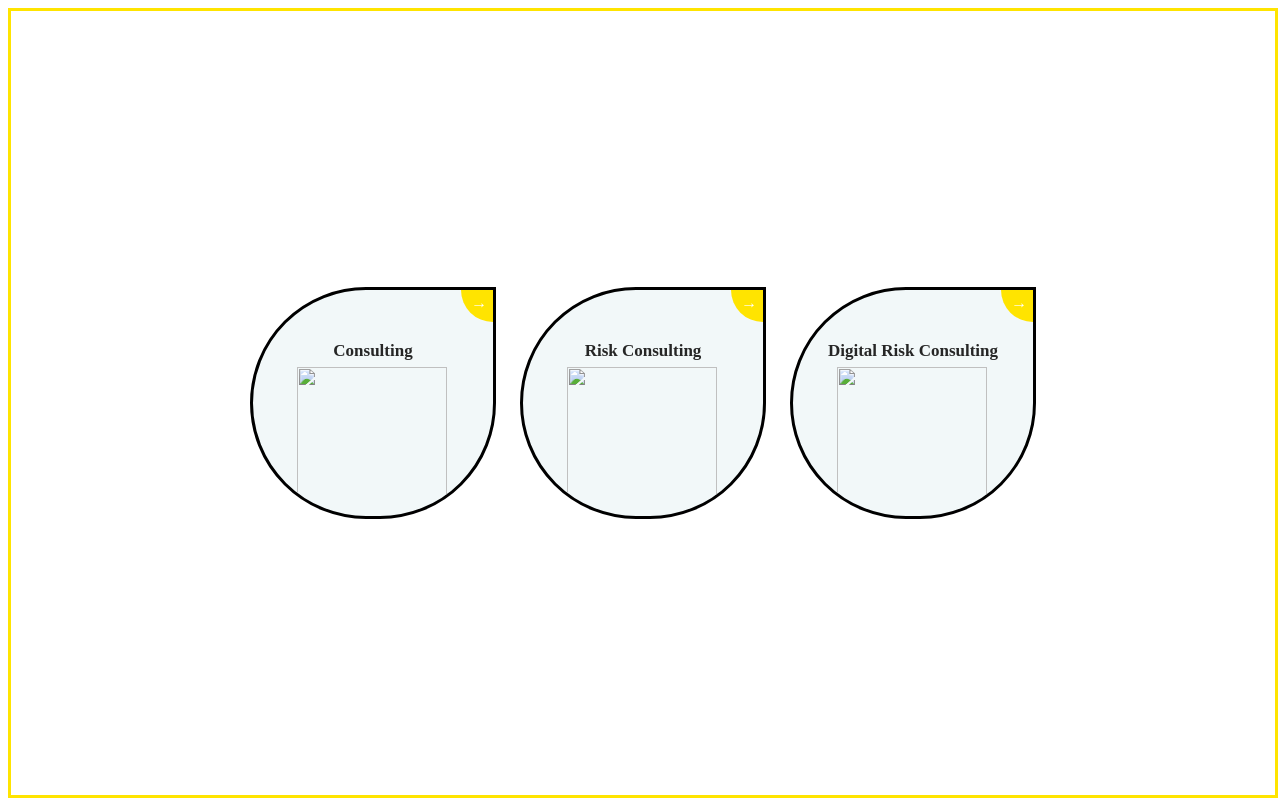
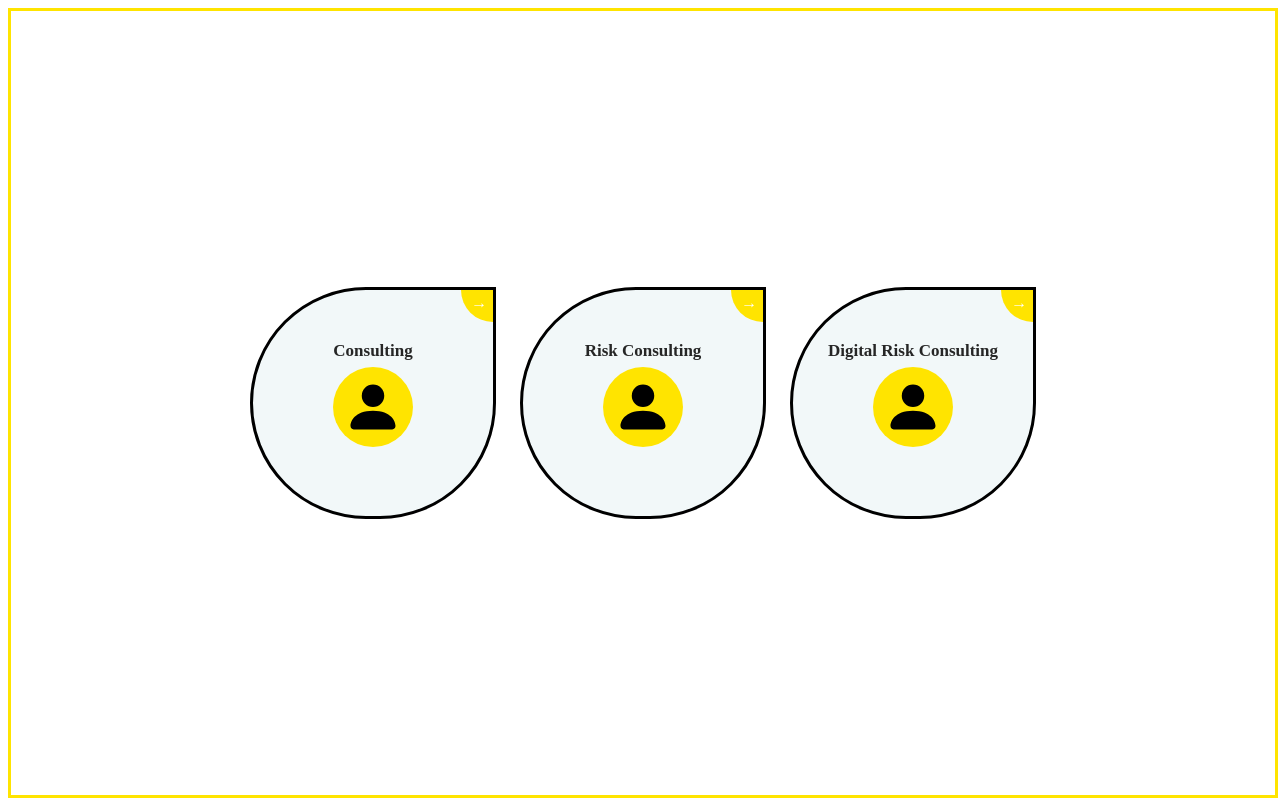
Before and after one commit to vickyvyberD/vickycyberD.github.io, a plain HTML site: page index.html in a window 1280 px wide. Shown: the top 800 px of the page. Drawn offline with Linux system fonts and the light colour scheme.

Commit message:
Update index.html

```diff
--- a/index.html
+++ b/index.html
@@ -311,8 +311,13 @@
     <div class="container" class="erf-sec">
         <a class="card1" href="#" data-erfsecitem="button1">
             <h3 style="text-align:center">Consulting</h3>
-            <img src=""
-                style="width:150px;padding-left:20px">
+            <div class="icon">
+                        <ion-icon name="graduate-outline"><svg xmlns="http://www.w3.org/2000/svg" width="60" height="60"
+                                fill="black" class="bi bi-person-fill" viewBox="0 0 16 16">
+                                <path d="M3 14s-1 0-1-1 1-4 6-4 6 3 6 4-1 1-1 1H3Zm5-6a3 3 0 1 0 0-6 3 3 0 0 0 0 6Z">
+                                </path>
+                            </svg></ion-icon>
+                    </div>
             <div class="go-corner" href="#">
                 <div class="go-arrow">
                     →
@@ -321,8 +326,13 @@
         </a>
         <a class="card1" href="#" data-erfsecitem="button2">
             <h3 style="text-align:center">Risk Consulting</h3>
-            <img src=""
-                style="width:150px;padding-left:20px">
+             <div class="icon">
+                        <ion-icon name="graduate-outline"><svg xmlns="http://www.w3.org/2000/svg" width="60" height="60"
+                                fill="black" class="bi bi-person-fill" viewBox="0 0 16 16">
+                                <path d="M3 14s-1 0-1-1 1-4 6-4 6 3 6 4-1 1-1 1H3Zm5-6a3 3 0 1 0 0-6 3 3 0 0 0 0 6Z">
+                                </path>
+                            </svg></ion-icon>
+                    </div>
             <div class="go-corner" href="#">
                 <div class="go-arrow">
                     →
@@ -331,8 +341,13 @@
         </a>
         <a class="card1" href="#" data-erfsecitem="button3">
             <h3 style="text-align:center">Digital Risk Consulting</h3>
-            <img src=""
-                style="width:150px;padding-left:20px">
+           <div class="icon">
+                        <ion-icon name="graduate-outline"><svg xmlns="http://www.w3.org/2000/svg" width="60" height="60"
+                                fill="black" class="bi bi-person-fill" viewBox="0 0 16 16">
+                                <path d="M3 14s-1 0-1-1 1-4 6-4 6 3 6 4-1 1-1 1H3Zm5-6a3 3 0 1 0 0-6 3 3 0 0 0 0 6Z">
+                                </path>
+                            </svg></ion-icon>
+                    </div>
             <div class="go-corner" href="#">
                 <div class="go-arrow">
                     →
@@ -347,7 +362,7 @@
             </h4>
             <div class="content">
                 <div class="learning_container">
-                <div class="learn-wrapper">
+                <div class="learn-wrapper" style="display:flex">
                 <!-- card -->
                 <div class="card">
                     <div class="icon">
```
